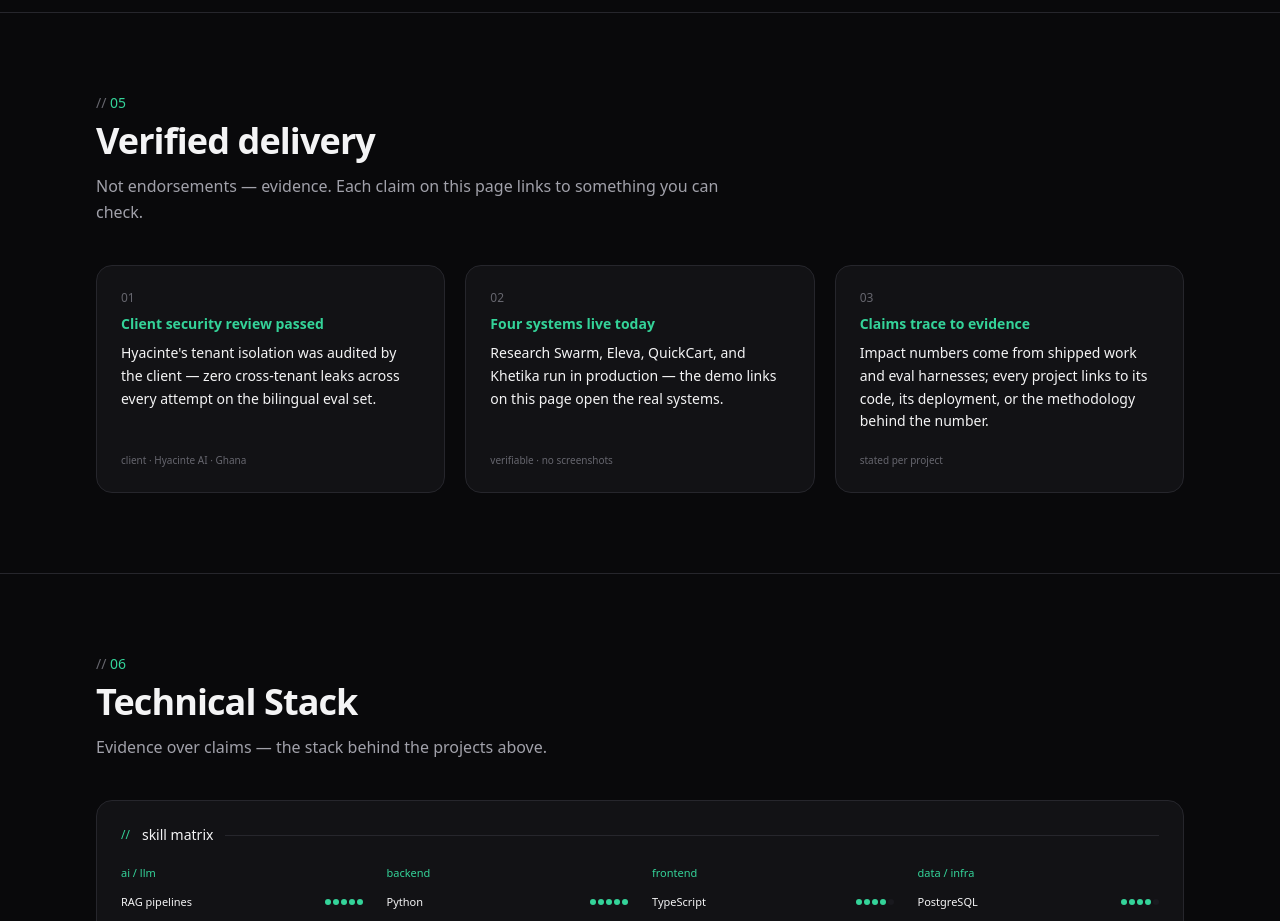
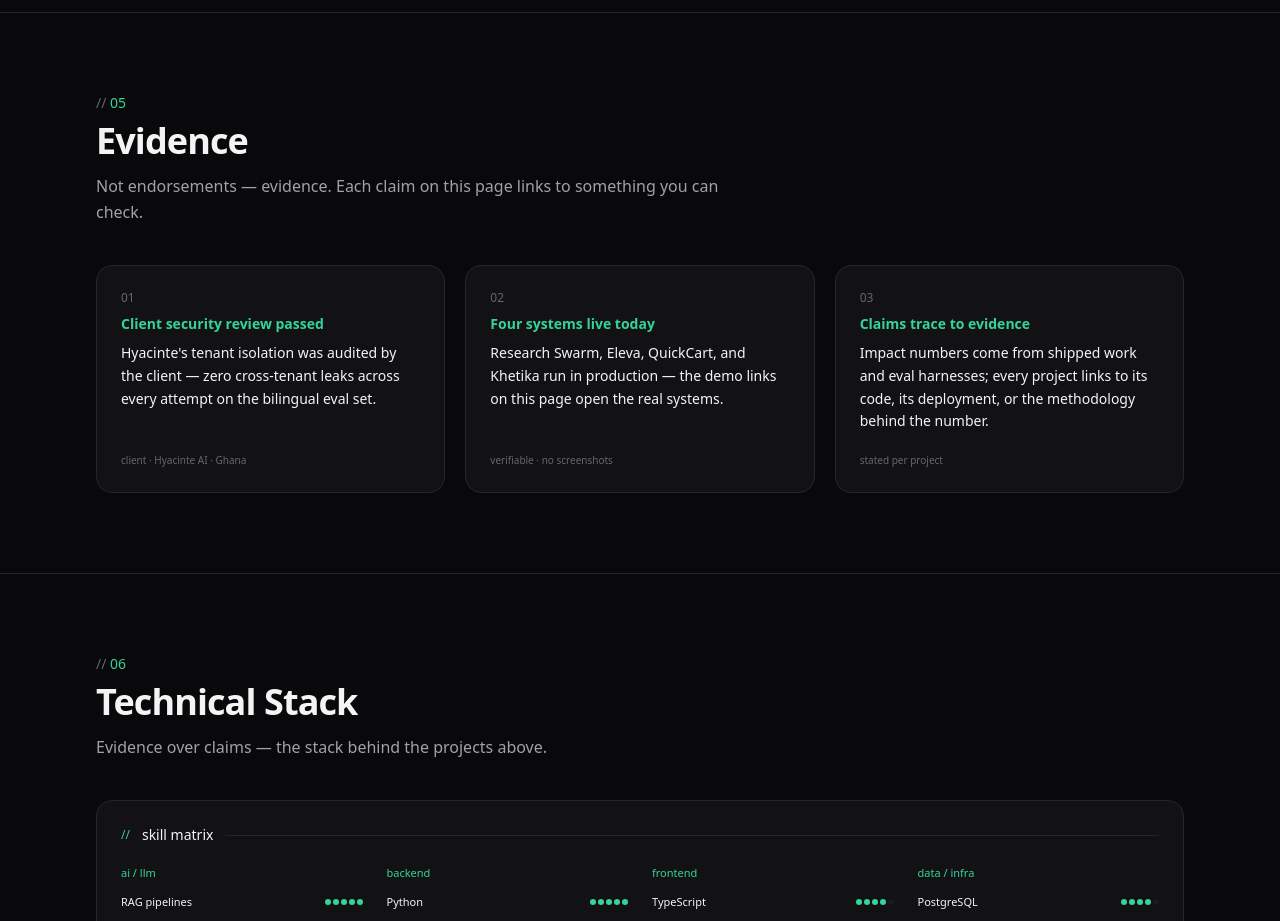
Before and after one commit to chandu954/ashish-chandan-portfolio, a Next.js app: page / in a window 1280 px wide. Shown: the part 9400-10321 px from the top of the page. Built offline with nearby package versions, Linux system fonts and the light colour scheme; no server answers.

Commit message:
content: retitle evidence section — drop 'Verified delivery'

```diff
--- a/components/Praise.tsx
+++ b/components/Praise.tsx
@@ -29,7 +29,7 @@
         <Reveal>
           <SectionHeader
             index="05"
-            title="Verified delivery"
+            title="Evidence"
             subtitle="Not endorsements — evidence. Each claim on this page links to something you can check."
           />
         </Reveal>
```
